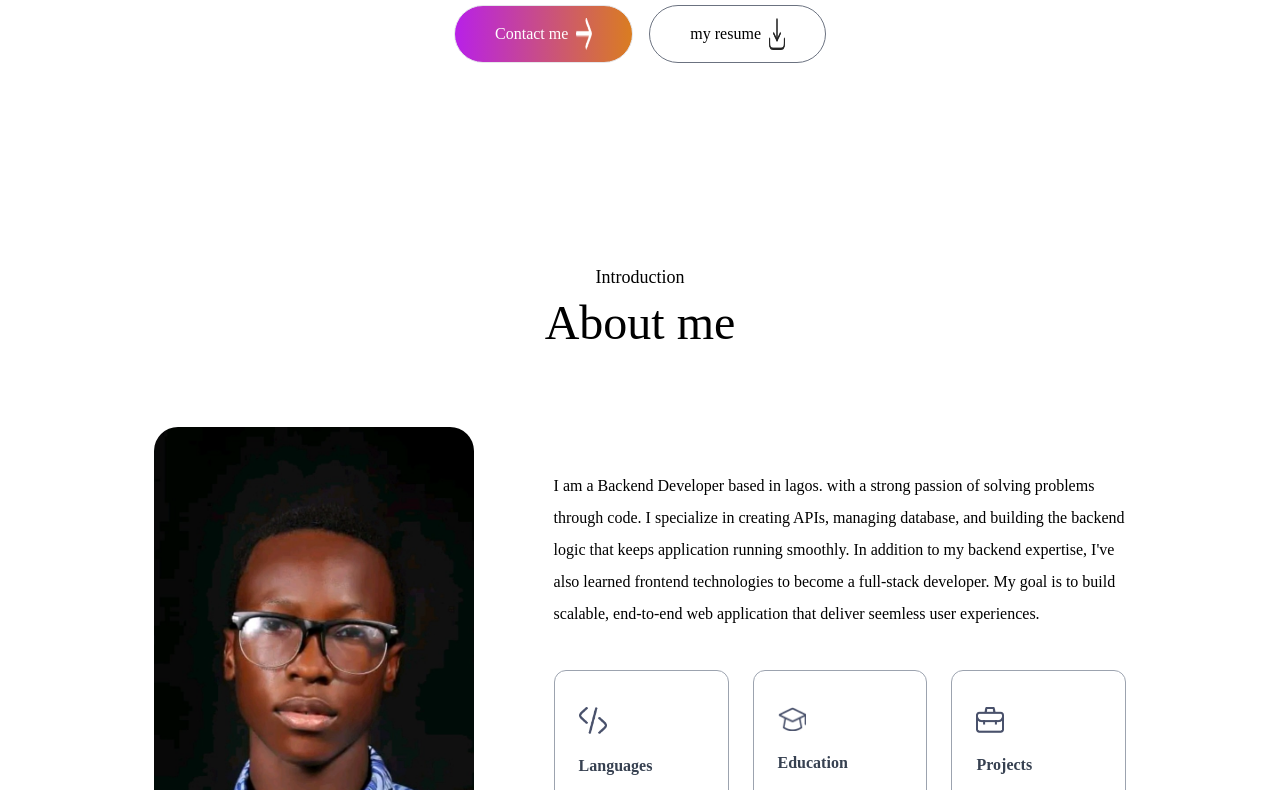
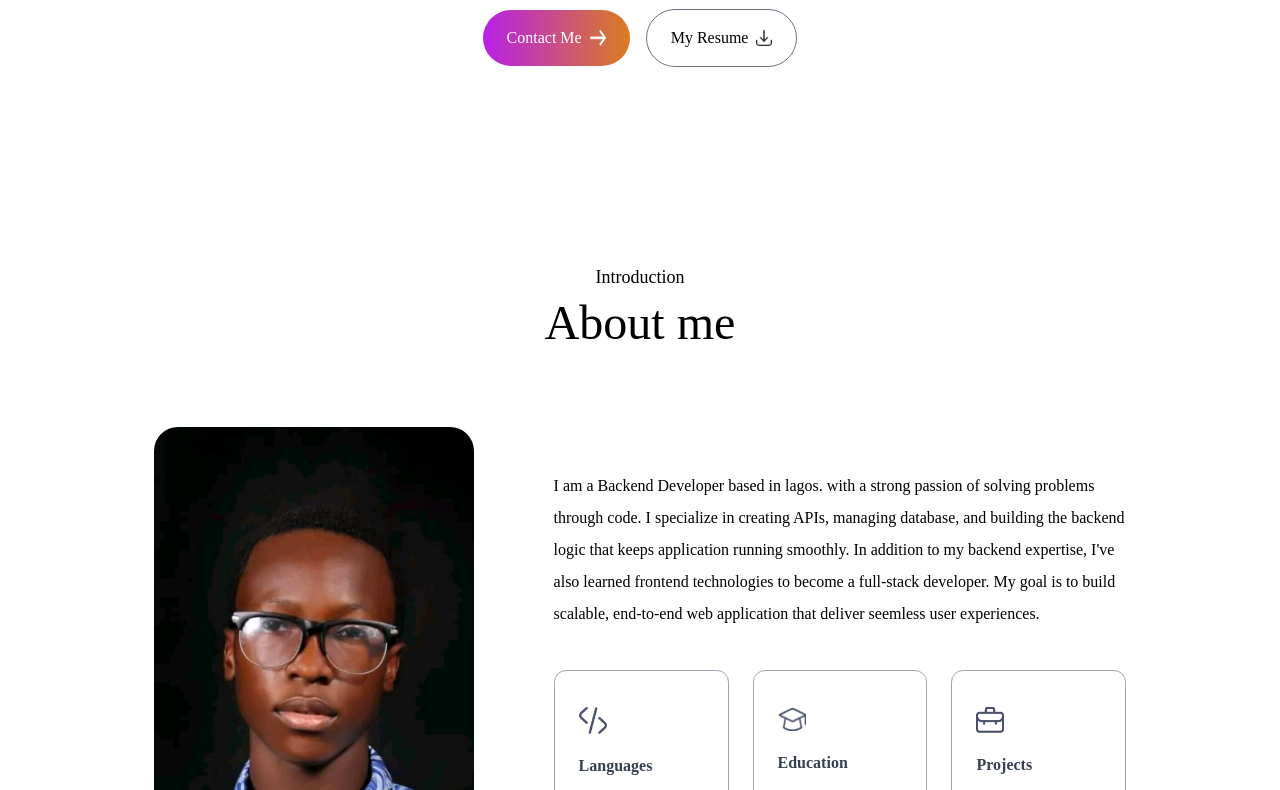
Before and after one commit to ebukadev08/portfolio, a plain HTML site: page index.html in a window 1280 px wide. Shown: the part 577-1367 px from the top of the page. Drawn offline with nearby package versions, Linux system fonts and the light colour scheme; a web font is replaced by a local one.

Commit message:
5th commit

```diff
--- a/index.html
+++ b/index.html
@@ -73,16 +73,21 @@
     <h3 class="flex items-end gap-2 text-xl md:text-2xl mb-3 font-Ovo">Hi!, I'm Ebuka Victor  <img src="./images/hand-icon.png" alt="" class="w-6">
     </h3>
     <h1 class="text-3xl sm:text-6xl lg:text-[66px] font-Ovo">Backend developer based in Nigeria, Lagos.</h1>
-    <div class="flex flex-col sm:flex-row items-center gap-4 mt-2">
+    <div class="flex flex-col sm:flex-row items-center justify-center gap-4 mt-4">
+        <!-- Contact Button -->
         <a href="#contact"
-        class="px-10 py-3 border rounded-full bg-gradient-to-r
-        from-[#b820e8] to-[#da7d20] text-white flex text-center gap-2 dark:border-transparent">Contact me
-        <img src="./images/right-arrow-white.png" alt="" class="w-4"></a>
+           class="px-6 py-3 rounded-full bg-gradient-to-r from-[#b820e8] to-[#da7d20] text-white flex items-center gap-2 transition duration-300 hover:scale-105 dark:border-transparent">
+          Contact Me
+          <img src="./images/right-arrow-white.png" alt="Right arrow" class="w-4 h-4">
+        </a>
 
-        <a class="px-10 py-3 border rounded-full border-gray-500 flex mx-auto
-        text-center gap-2 bg-white dark:text-black">my resume
-            <img src="./images/download-icon.png" alt="" class="w-4"></a>
-    </div>
+        <!-- Resume Button -->
+        <a href="./resume.pdf" download
+           class="px-6 py-3 rounded-full border border-gray-500 flex items-center gap-2 bg-white dark:text-gray-800 transition duration-300 hover:scale-105">
+          My Resume
+          <img src="./images/download-icon.png" alt="Download icon" class="w-4 h-4">
+        </a>
+      </div>
 </div>
 
 <!-- ----- about me ----- -->
@@ -147,23 +152,23 @@
             <img src="./images/vscode.png" alt="" class="w-5 sm:w-7">
         </li>
         <li class="flex items-center justify-center w-12 sm:w-14
-                            aspect-square border border-gray-400 rounded-lg cursor-pointer hover:-translate-y-1 duration-500">
+            aspect-square border border-gray-400 rounded-lg cursor-pointer hover:-translate-y-1 duration-500">
             <img src="./images/firebase.png" alt="" class="w-5 sm:w-7">
         </li>
         <li class="flex items-center justify-center w-12 sm:w-14
-                            aspect-square border border-gray-400 rounded-lg cursor-pointer hover:-translate-y-1 duration-500">
+            aspect-square border border-gray-400 rounded-lg cursor-pointer hover:-translate-y-1 duration-500">
             <img src="./images/mongodb.png" alt="" class="w-5 sm:w-7">
 
         </li>
         <li
             class="flex items-center justify-center w-12 sm:w-14
-                                                aspect-square border border-gray-400 rounded-lg cursor-pointer hover:-translate-y-1 duration-500">
+                aspect-square border border-gray-400 rounded-lg cursor-pointer hover:-translate-y-1 duration-500">
             <img src="./images/figma.png" alt="" class="w-5 sm:w-7">
 
         </li>
         <li
             class="flex items-center justify-center w-12 sm:w-14
-                                                aspect-square border border-gray-400 rounded-lg cursor-pointer hover:-translate-y-1 duration-500">
+                 aspect-square border border-gray-400 rounded-lg cursor-pointer hover:-translate-y-1 duration-500">
             <img src="./images/git.png" alt="" class="w-5 sm:w-7">
 
         </li>
@@ -304,8 +309,8 @@
             dark:text-white dark:border-white dark:hover:bg-darkHover
             ">
             Show more
-            <img src="./images/right-arrow-bold.png" alt="" class="w-4 dark:hidden">
-            <img src="./images/right-arrow-bold-dark.png" alt="" class="w-4 hidden dark:block">
+            <img src="./images/right-arrow-bold.png" alt="" class="w-4 h-4 dark:hidden mt-2">
+            <img src="./images/right-arrow-bold-dark.png" alt="" class="w-4 h-4 hidden mt-2 dark:block">
         </a>
 
     </div>
```
